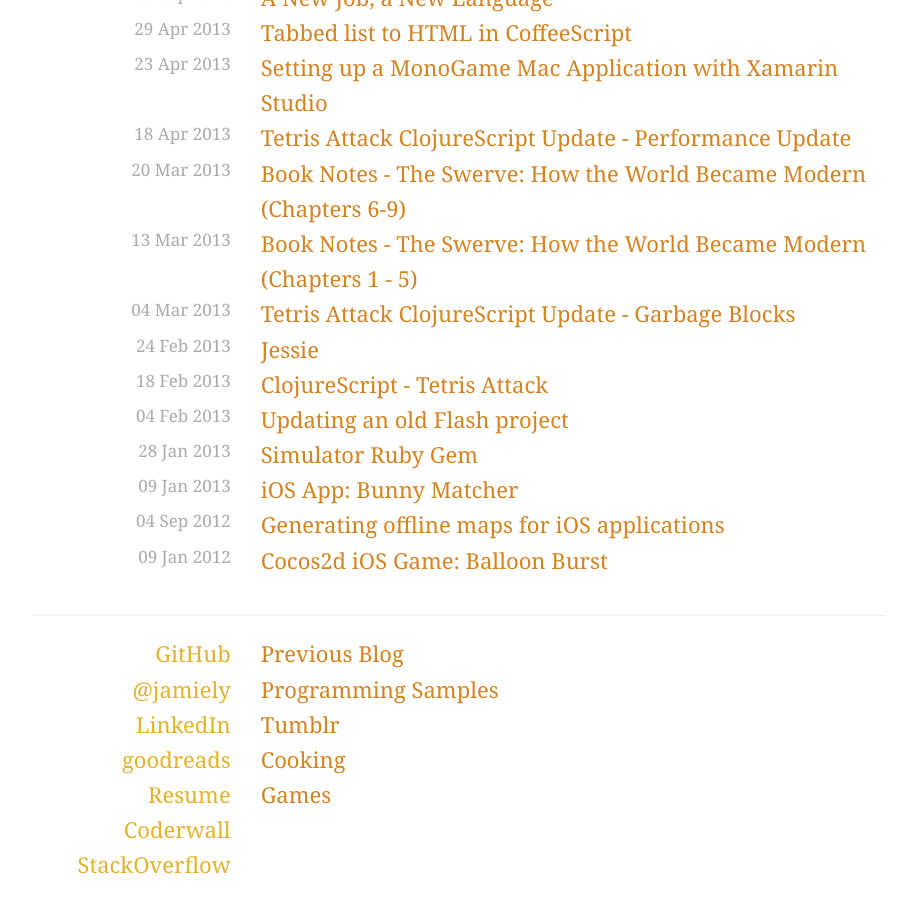
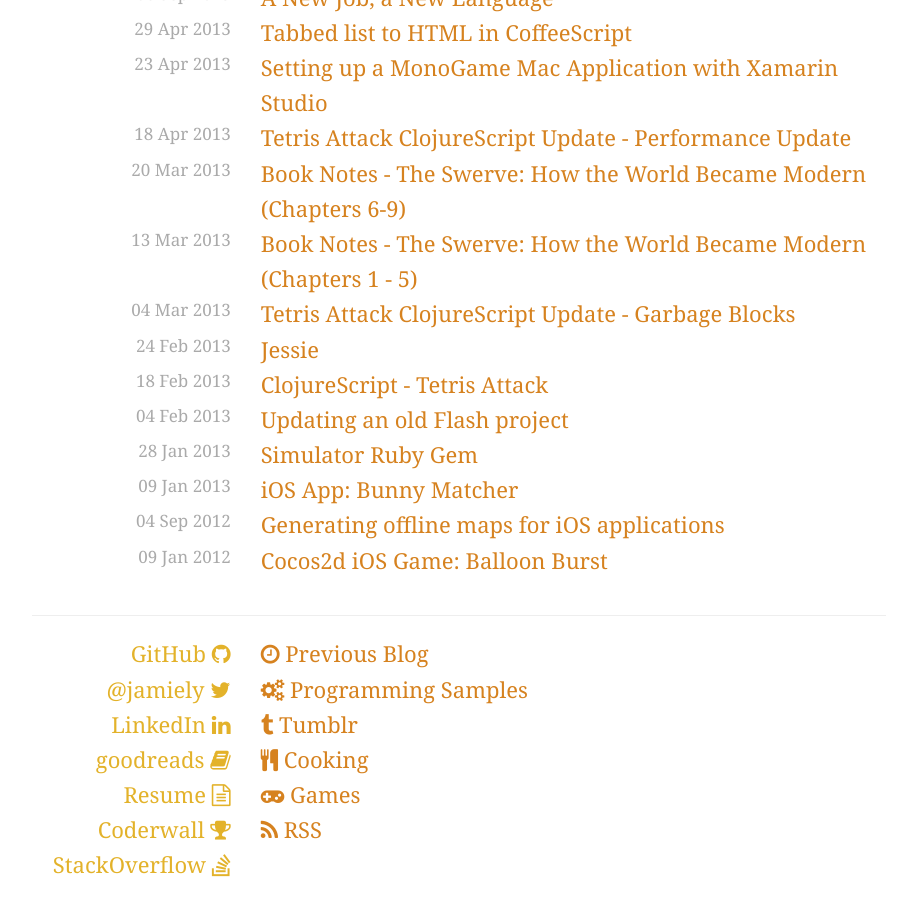
Before and after one commit to jamiely/deprecated_blog, a Jekyll site: the page built from index.html, in a window 1280 px wide and 900 px high, scrolled down 1236 px. Shown: the whole window, without its empty margins (181-1098 px from the left). Built offline with Jekyll 4.4.1, drawn with Linux system fonts in a browser that asks for light colours; nearby versions of some CDN libraries.

Commit message:
Adds RSS feed link and some new decorative icons
Added new font-awesome icons to bottom links

```diff
--- a/_layouts/default.html
+++ b/_layouts/default.html
@@ -55,28 +55,56 @@
                     <div class="contact col-md-3">
                       <div class="pull-right">
                         <p>
-                          <a href="http://github.com/jamiely/">GitHub</a><br />
-                          <a href="http://twitter.com/jamiely/">@jamiely</a><br />
-                          <a href="http://www.linkedin.com/pub/jamie-ly/13/aa4/168">LinkedIn</a><br />
-                          <a href="http://goodreads.com/jamiely">goodreads</a><br />
-                          <a href="http://jamie.ly/resume/">Resume</a><br />
-                          <a href="https://coderwall.com/jamiely">Coderwall</a><br />
-                          <a href="http://stackoverflow.com/users/85905/jamie">StackOverflow</a>
+                          <a href="http://github.com/jamiely/">
+                            GitHub
+                            <i class="fa fa-github"></i>
+                            </a><br />
+                          <a href="http://twitter.com/jamiely/">@jamiely
+                            <i class="fa fa-twitter"></i>
+                          </a><br />
+                          <a href="http://www.linkedin.com/pub/jamie-ly/13/aa4/168">LinkedIn
+                            <i class="fa fa-linkedin"></i>
+                          </a><br />
+                          <a href="http://goodreads.com/jamiely">goodreads
+                            <i class="fa fa-book"></i>
+                          </a><br />
+                          <a href="http://jamie.ly/resume/">Resume
+                            <i class="fa fa-file-text-o"></i>
+                          </a><br />
+                          <a href="https://coderwall.com/jamiely">Coderwall
+                            <i class="fa fa-trophy"></i>
+                          </a><br />
+                          <a href="http://stackoverflow.com/users/85905/jamie">StackOverflow
+                            <i class="fa fa-stack-overflow"></i>
+                          </a>
                         </p>
                       </div>
                     </div>
                     <div class="links col-md-9">
                       <p>
-                        <a href="http://jamie.ly/wordpress">Previous Blog</a><br />
-                        <a href="http://jamie.ly/wordpress/programs/">Programming Samples</a><br />
+                        <a href="http://jamie.ly/wordpress">
+                          <i class="fa fa-clock-o"></i>
+                          Previous Blog
+                        </a><br />
+                        <a href="http://jamie.ly/wordpress/programs/">
+                          <i class="fa fa-cogs"></i>
+                          Programming Samples
+                        </a><br />
                         <a href="http://jamiely.tumblr.com/" target="_blank">
+                          <i class="fa fa-tumblr"></i>
                           Tumblr
                         </a><br />
                         <a href="http://daazcooks.tumblr.com/" target="_blank">
+                          <i class="fa fa-cutlery"></i>
                           Cooking
                         </a><br />
                         <a href="http://daazplays.tumblr.com/" target="_blank">
+                          <i class="fa fa-gamepad"></i>
                           Games
+                        </a><br />
+                        <a href="{{ site.baseurl }}/feed.xml">
+                          <i class="fa fa-rss"></i>
+                          RSS
                         </a>
                       </p>
                     </div>
```
